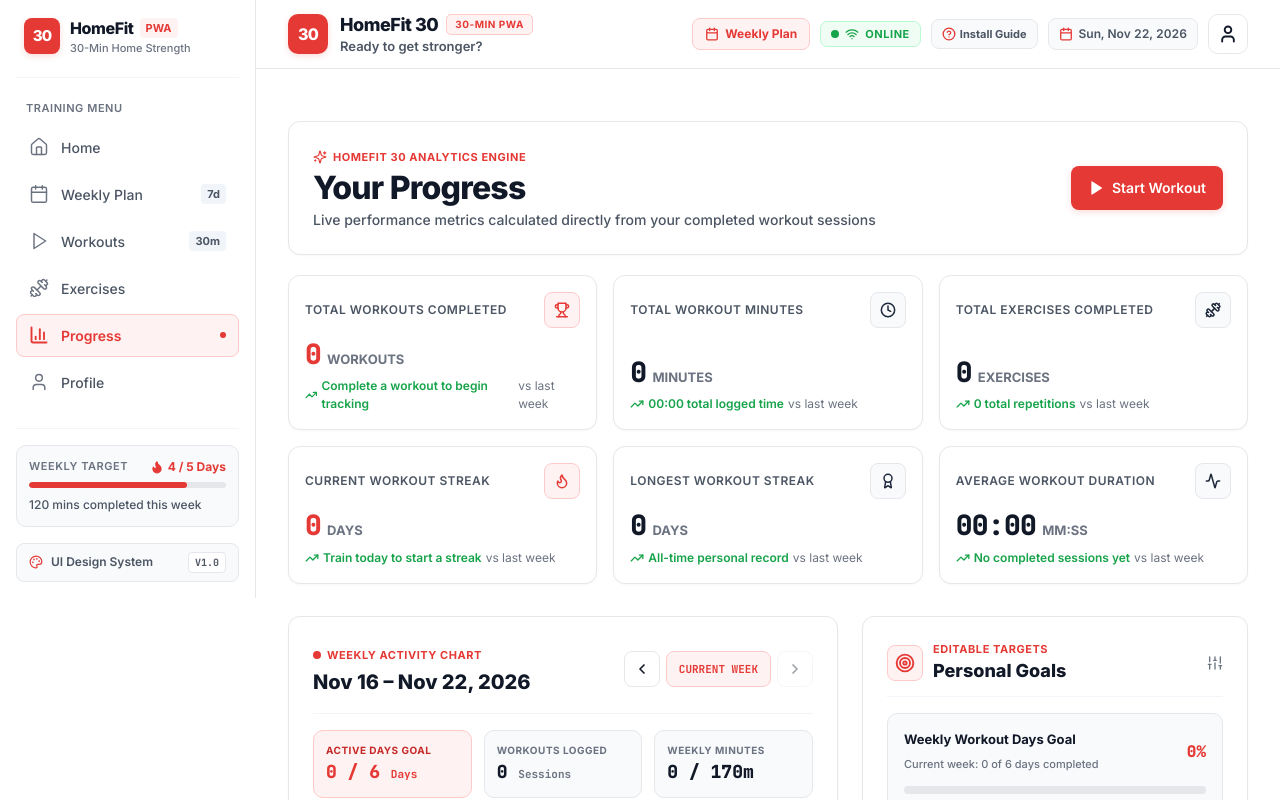
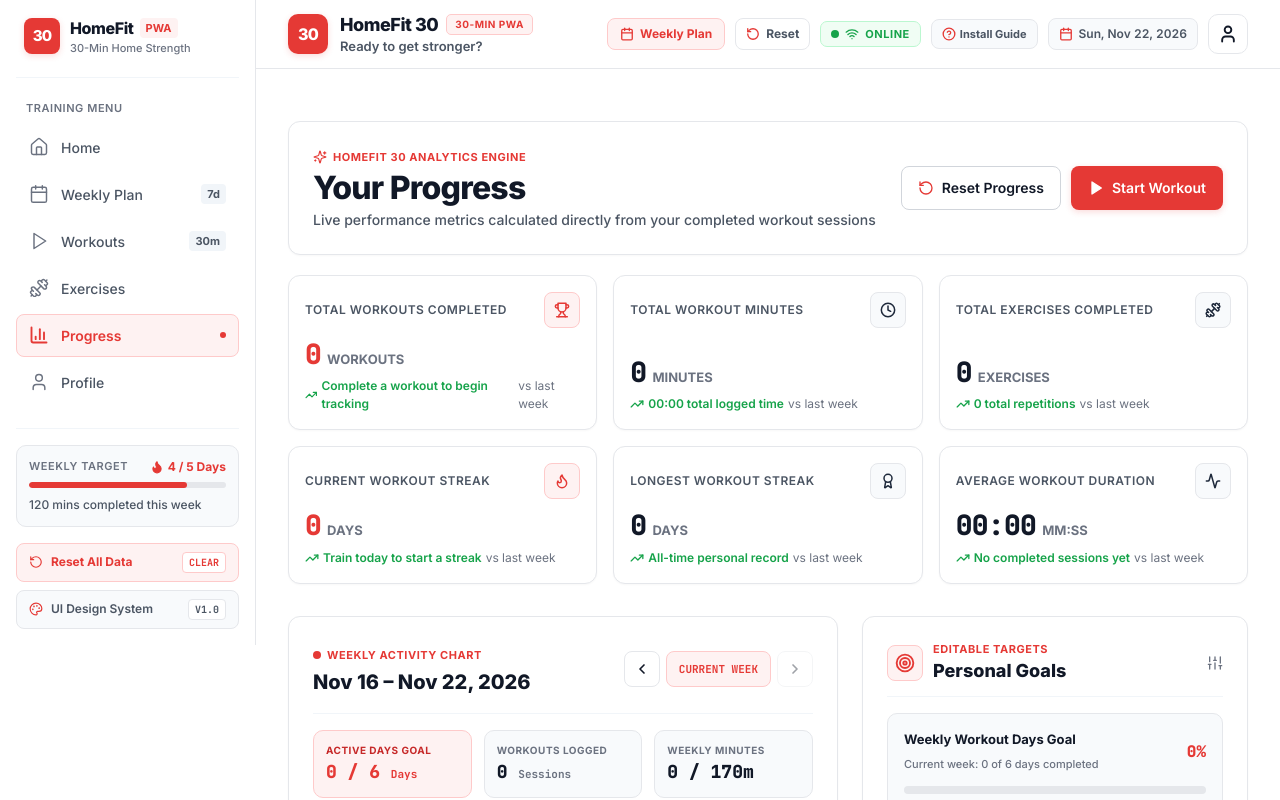
Before and after one commit to bennyraj457-cyber/homeworkout-30, a React (Vite) app: page /progress in a window 1280 px wide. Shown: the top 800 px of the page. Built offline with nearby package versions, Linux system fonts and the light colour scheme.

Commit message:
Add Reset button to Top Header, Sidebar, Home Dashboard, Active Workout, and Progress page

```diff
--- a/src/components/AppShell.tsx
+++ b/src/components/AppShell.tsx
@@ -1,4 +1,4 @@
-import React from 'react';
+import React, { useState } from 'react';
 import { useLocation, useNavigate } from 'react-router-dom';
 import {
   Home,
@@ -8,6 +8,7 @@ import {
   User,
   Palette,
   Calendar,
+  RotateCcw,
 } from 'lucide-react';
 import {
   MobileBottomNav,
@@ -15,6 +16,8 @@ import {
   NavItemId,
   NavItemSpec,
 } from '../design-system/components/Navigation';
+import { ConfirmationDialog } from '../design-system/components/FeedbackComponents';
+import { resetAllWorkoutDataAndCaches } from '../services/workoutStorage';
 import {
   ConnectionStatusPill,
   HeaderInstallAction,
@@ -56,6 +59,13 @@ export interface AppShellProps {
 export const AppShell: React.FC<AppShellProps> = ({ children }) => {
   const location = useLocation();
   const navigate = useNavigate();
+  const [showGlobalResetModal, setShowGlobalResetModal] = useState(false);
+
+  const handleConfirmGlobalReset = async () => {
+    await resetAllWorkoutDataAndCaches();
+    setShowGlobalResetModal(false);
+    window.location.href = '/';
+  };
 
   // Determine active tab from current pathname
   const resolveActiveTab = (): NavItemId => {
@@ -101,8 +111,22 @@ export const AppShell: React.FC<AppShellProps> = ({ children }) => {
             onSelect={handleSelectTab}
             items={APP_NAV_ITEMS}
           />
-          {/* Extra Footer Link in Sidebar to view UI Design System */}
-          <div className="px-4 pb-4 bg-white border-r border-[#E5E7EB]">
+          {/* Extra Footer Links in Sidebar: Reset Data & UI Design System */}
+          <div className="px-4 pb-4 space-y-2 bg-white border-r border-[#E5E7EB]">
+            <button
+              type="button"
+              onClick={() => setShowGlobalResetModal(true)}
+              className="w-full flex items-center justify-between px-3 py-2 rounded-[8px] bg-[#FEF2F2] hover:bg-[#FEE2E2] border border-[#FECACA] text-[12px] font-bold text-[#E53935] transition-colors"
+            >
+              <span className="flex items-center gap-2">
+                <RotateCcw className="w-3.5 h-3.5 text-[#E53935]" />
+                <span>Reset All Data</span>
+              </span>
+              <span className="text-[10px] font-mono font-bold uppercase px-1.5 py-0.5 rounded bg-white border border-[#FECACA]">
+                Clear
+              </span>
+            </button>
+
             <button
               type="button"
               onClick={() => navigate('/design-system')}
@@ -167,6 +191,17 @@ export const AppShell: React.FC<AppShellProps> = ({ children }) => {
                 <span>Weekly Plan</span>
               </button>
 
+              {/* Reset Button in Top Header */}
+              <button
+                type="button"
+                onClick={() => setShowGlobalResetModal(true)}
+                title="Reset Workout Progress, History & Cache"
+                className="inline-flex items-center gap-1.5 px-2.5 py-1.5 rounded-[8px] bg-white hover:bg-[#FEF2F2] border border-[#E5E7EB] hover:border-[#FECACA] text-[12px] font-bold text-[#4B5563] hover:text-[#E53935] transition-colors"
+              >
+                <RotateCcw className="w-3.5 h-3.5 text-[#E53935]" strokeWidth={2.25} />
+                <span>Reset</span>
+              </button>
+
               {/* Small Connection Status Indicator (Online / Offline) */}
               <ConnectionStatusPill />
 
@@ -216,6 +251,20 @@ export const AppShell: React.FC<AppShellProps> = ({ children }) => {
 
       {/* Browser Installation Instructions Modal */}
       <InstallInstructionsModal />
+
+      {/* Global Reset Confirmation Dialog */}
+      {showGlobalResetModal && (
+        <div className="fixed inset-0 z-50 bg-black/40 backdrop-blur-[1px] flex items-center justify-center p-4">
+          <ConfirmationDialog
+            title="Reset All Workout Data & Cache?"
+            description="This will reset any active workout session, clear saved workout history, restore default weekly goals, and refresh the app cache."
+            confirmLabel="Reset Everything"
+            cancelLabel="Cancel"
+            onConfirm={handleConfirmGlobalReset}
+            onCancel={() => setShowGlobalResetModal(false)}
+          />
+        </div>
+      )}
     </div>
   );
 };
--- a/src/pages/ActiveWorkout.tsx
+++ b/src/pages/ActiveWorkout.tsx
@@ -1177,14 +1177,15 @@ export const ActiveWorkout: React.FC = () => {
               {session.isPaused ? 'Resume Workout' : 'Pause'}
             </Button>
 
-            {/* Reset Workout Button */}
-            <IconButton
-              label="Reset Workout Session"
-              variant="subtle"
+            {/* Reset Workout Button (With Visible Label) */}
+            <Button
+              variant="outline"
               size="md"
               onClick={() => setShowResetModal(true)}
-              icon={<RotateCcw className="w-4 h-4" strokeWidth={2.25} />}
-            />
+              leftIcon={<RotateCcw className="w-4 h-4 text-[#E53935]" strokeWidth={2.25} />}
+            >
+              Reset
+            </Button>
 
             {/* Finish Workout Button */}
             <Button
--- a/src/pages/HomeDashboard.tsx
+++ b/src/pages/HomeDashboard.tsx
@@ -18,6 +18,7 @@ import {
   Download,
   Smartphone,
   Check,
+  RotateCcw,
 } from 'lucide-react';
 import { usePwa } from '../context/PwaContext';
 import { Button } from '../design-system/components/Buttons';
@@ -45,7 +46,10 @@ import {
   calculateWeeklyActivity,
   loadPersonalGoals,
   formatSecondsToMMSS,
+  clearActiveWorkoutSession,
+  resetAllWorkoutDataAndCaches,
 } from '../services/workoutStorage';
+import { ConfirmationDialog } from '../design-system/components/FeedbackComponents';
 
 const CATEGORY_ICON_MAP: Record<MuscleCategorySlug, React.ReactNode> = {
   chest: <Shield className="w-5 h-5" strokeWidth={2.25} />,
@@ -74,6 +78,8 @@ export const HomeDashboard: React.FC = () => {
   // Allow user to click any day (MON–SUN) in the repeating weekly plan to preview/start that day right from the top hero card
   const todayJsDay = new Date().getDay();
   const [selectedJsDay, setSelectedJsDay] = useState<number>(todayJsDay);
+  const [showDashboardResetConfirm, setShowDashboardResetConfirm] =
+    useState(false);
 
   const savedSession = loadActiveWorkoutSession();
   const hasActiveUnfinishedSession =
@@ -153,15 +159,27 @@ export const HomeDashboard: React.FC = () => {
               {formatSecondsToMMSS(savedSession.accumulatedElapsedSeconds)}
             </p>
           </div>
+          <div className="flex items-center gap-2 shrink-0">
+            <Button
+              variant="outline"
+              size="lg"
+              onClick={() => {
+                clearActiveWorkoutSession();
+                window.location.reload();
+              }}
+              leftIcon={<RotateCcw className="w-4 h-4 text-[#E53935]" />}
+            >
+              Reset
+            </Button>
             <Button
               variant="primary"
               size="lg"
               onClick={() => navigate('/workout/active')}
               leftIcon={<Play className="w-4 h-4 fill-current" />}
-            className="shrink-0"
             >
               Resume Workout
             </Button>
+          </div>
         </section>
       )}
       {/* =====================================================================
@@ -332,6 +350,15 @@ export const HomeDashboard: React.FC = () => {
                 className="shrink-0"
               >
                 View Details
+              </Button>
+              <Button
+                variant="outline"
+                size="lg"
+                onClick={() => setShowDashboardResetConfirm(true)}
+                leftIcon={<RotateCcw className="w-4 h-4 text-[#E53935]" />}
+                className="shrink-0"
+              >
+                Reset
               </Button>
             </div>
           </div>
@@ -976,6 +1003,23 @@ export const HomeDashboard: React.FC = () => {
           )}
         </div>
       </section>
+
+      {showDashboardResetConfirm && (
+        <div className="fixed inset-0 z-50 bg-black/40 backdrop-blur-[1px] flex items-center justify-center p-4">
+          <ConfirmationDialog
+            title="Reset All Workout Progress & History?"
+            description="This will reset your current workout progress, clear saved workout history, and refresh the app."
+            confirmLabel="Reset Now"
+            cancelLabel="Cancel"
+            onConfirm={async () => {
+              await resetAllWorkoutDataAndCaches();
+              setShowDashboardResetConfirm(false);
+              window.location.href = '/';
+            }}
+            onCancel={() => setShowDashboardResetConfirm(false)}
+          />
+        </div>
+      )}
     </div>
   );
 };
--- a/src/pages/WorkoutHistoryPage.tsx
+++ b/src/pages/WorkoutHistoryPage.tsx
@@ -20,6 +20,7 @@ import {
   Sliders,
   Check,
   Sparkles,
+  RotateCcw,
 } from 'lucide-react';
 import { Button } from '../design-system/components/Buttons';
 import { StatisticsCard } from '../design-system/components/Cards';
@@ -30,6 +31,7 @@ import {
 import {
   EmptyState,
   SuccessMessage,
+  ConfirmationDialog,
 } from '../design-system/components/FeedbackComponents';
 import {
   loadCompletedWorkoutHistory,
@@ -40,6 +42,7 @@ import {
   calculateWeeklyActivity,
   calculateMonthlyProgress,
   formatSecondsToMMSS,
+  resetAllWorkoutDataAndCaches,
 } from '../services/workoutStorage';
 import {
   CompletedWorkoutHistoryEntry,
@@ -77,6 +80,7 @@ export const WorkoutHistoryPage: React.FC = () => {
     loadPersonalGoals()
   );
   const [goalSavedBanner, setGoalSavedBanner] = useState(false);
+  const [showProgressResetModal, setShowProgressResetModal] = useState(false);
 
   // Sync on mount and if localStorage changes across tabs
   useEffect(() => {
@@ -252,7 +256,15 @@ export const WorkoutHistoryPage: React.FC = () => {
             </p>
           </div>
 
-          <div className="flex items-center gap-2.5 self-start sm:self-center">
+          <div className="flex flex-wrap items-center gap-2.5 self-start sm:self-center">
+            <Button
+              variant="outline"
+              size="md"
+              onClick={() => setShowProgressResetModal(true)}
+              leftIcon={<RotateCcw className="w-4 h-4 text-[#E53935]" />}
+            >
+              Reset Progress
+            </Button>
             <Button
               variant="primary"
               size="md"
@@ -1164,6 +1176,24 @@ export const WorkoutHistoryPage: React.FC = () => {
           </div>
         )}
       </section>
+
+      {showProgressResetModal && (
+        <div className="fixed inset-0 z-50 bg-black/40 backdrop-blur-[1px] flex items-center justify-center p-4">
+          <ConfirmationDialog
+            title="Reset All Progress & Workout History?"
+            description="This will clear all completed workout records, reset active workout progress, and restore default weekly goals."
+            confirmLabel="Reset Progress"
+            cancelLabel="Cancel"
+            onConfirm={async () => {
+              await resetAllWorkoutDataAndCaches();
+              setHistory([]);
+              setGoals(loadPersonalGoals());
+              setShowProgressResetModal(false);
+            }}
+            onCancel={() => setShowProgressResetModal(false)}
+          />
+        </div>
+      )}
     </div>
   );
 };
--- a/src/services/workoutStorage.ts
+++ b/src/services/workoutStorage.ts
@@ -360,6 +360,32 @@ export function clearActiveWorkoutSession(): void {
     localStorage.removeItem(STORAGE_KEYS.ACTIVE_SESSION);
   } catch {
     // Ignore
+  }
+}
+
+/**
+ * Reset all workout data, active sessions, history, and optionally unregister service workers / caches
+ */
+export async function resetAllWorkoutDataAndCaches(): Promise<void> {
+  try {
+    localStorage.removeItem(STORAGE_KEYS.ACTIVE_SESSION);
+    localStorage.removeItem(STORAGE_KEYS.WORKOUT_HISTORY);
+    localStorage.removeItem(STORAGE_KEYS.PERSONAL_GOALS);
+
+    if ('serviceWorker' in navigator) {
+      const registrations = await navigator.serviceWorker.getRegistrations();
+      for (const reg of registrations) {
+        await reg.unregister();
+      }
+    }
+    if ('caches' in window) {
+      const cacheKeys = await caches.keys();
+      for (const key of cacheKeys) {
+        await caches.delete(key);
+      }
+    }
+  } catch {
+    // Ignore cleanup errors
   }
 }
 
```
Lines whose indentation alone changed are shown as unchanged.
